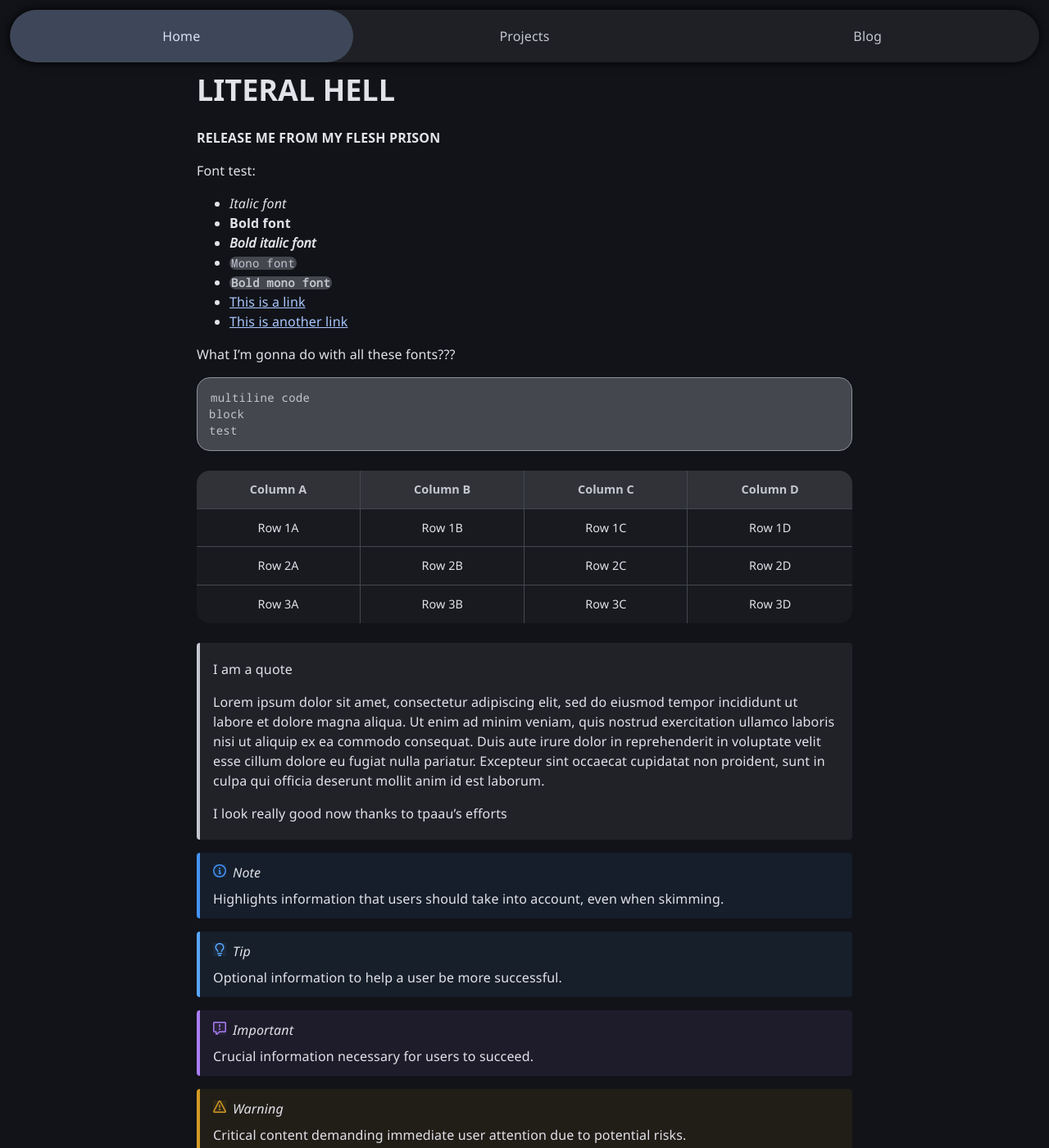
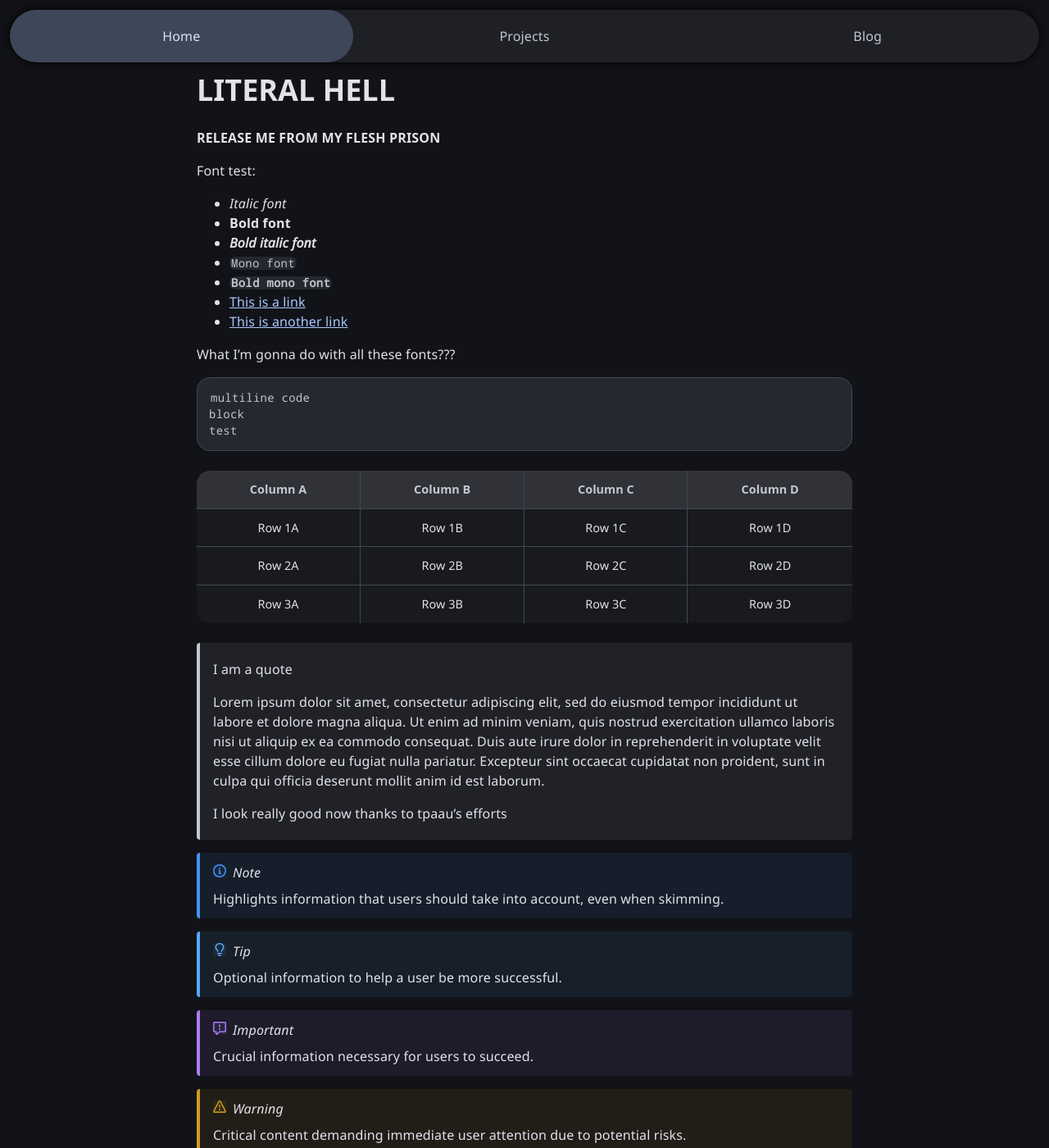
Before and after one commit to tpaau/tpaau.dev, a Jekyll site: the page built from content/INDEX.md, in a window 1280 px wide and 1400 px high. Shown: the whole window at 82% size. Built offline with Jekyll 4.4.1, drawn with Linux system fonts in a browser that asks for light colours.

Commit message:
Darken code blocks

```diff
--- a/assets/css/main.css
+++ b/assets/css/main.css
@@ -127,7 +127,7 @@ h6 {
 
 code, pre {
     border-radius: var(--radius-regular);
-    background-color: var(--surface-variant);
+    background-color: color-mix(in srgb, var(--surface-variant) 40%, var(--surface) 60%);
     color: var(--on-surface-variant);
     font-family: "Noto Mono", monospace;
     font-size: 0.875rem; /* body-medium.size */
@@ -146,7 +146,7 @@ code {
 }
 
 pre, details, details[open] summary {
-    border-color: var(--outline);
+    border-color: var(--outline-variant);
 }
 
 var {
```
Also changed, not shown: README.md (+1 -0 lines).
